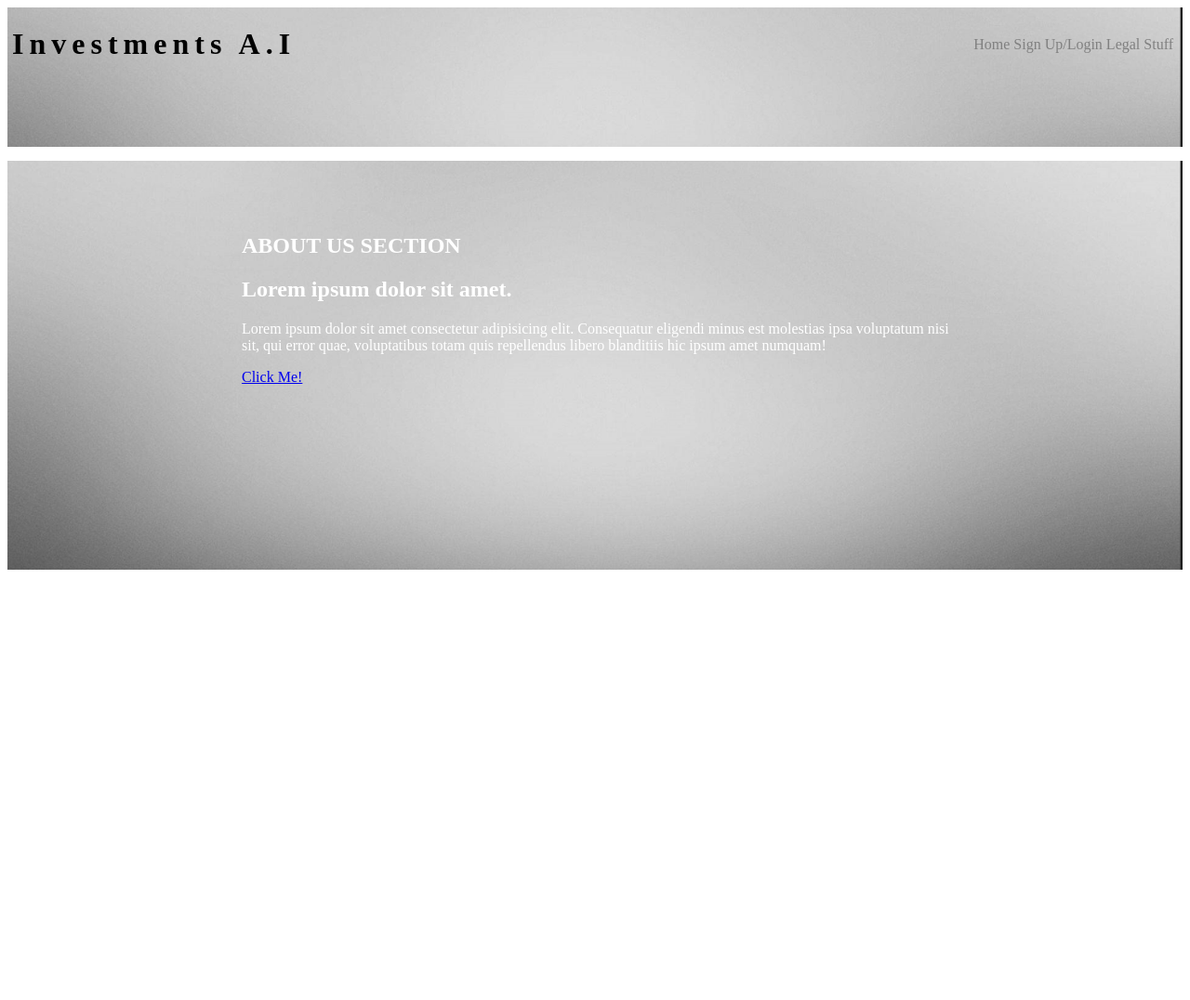
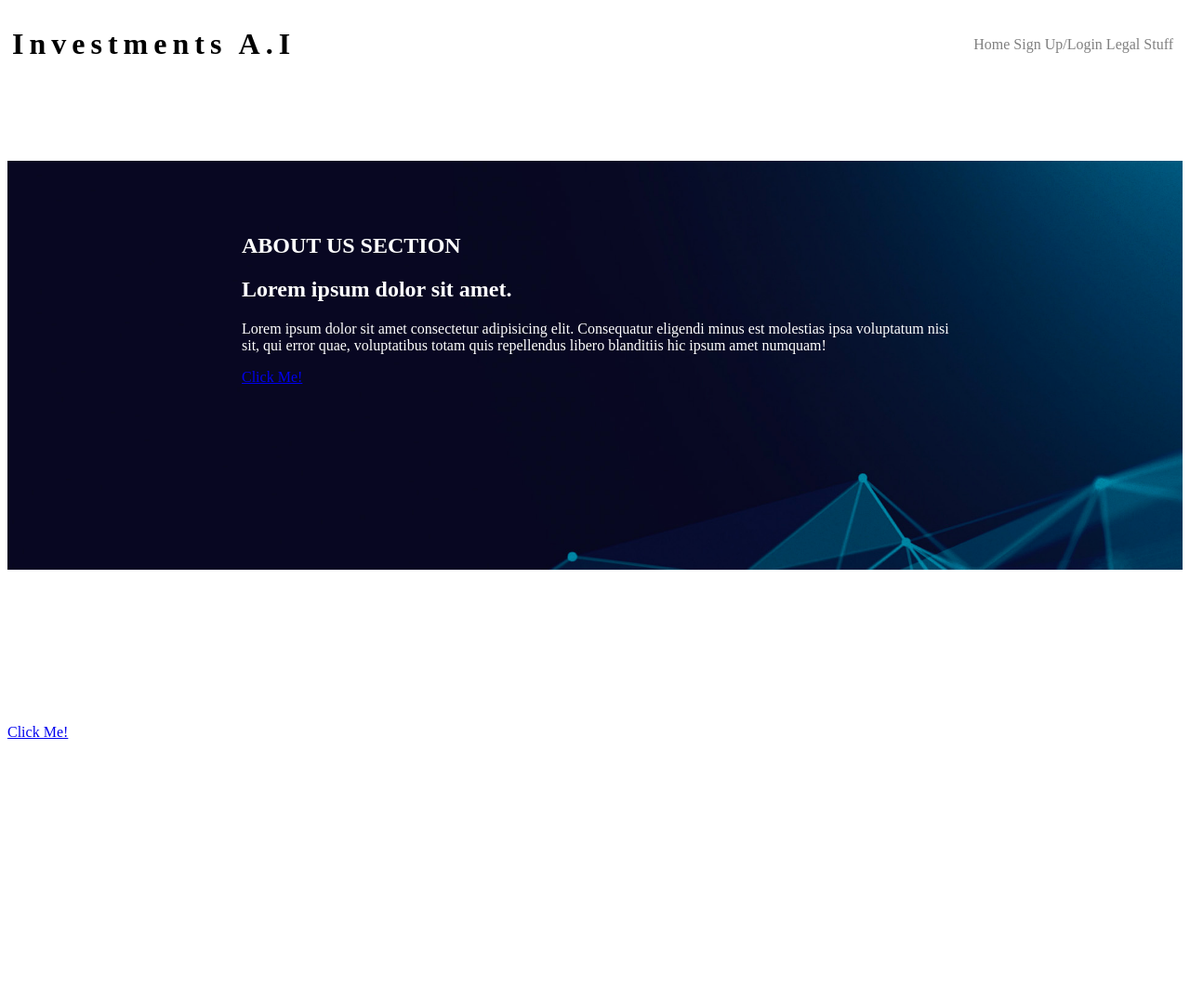
Before and after one commit to Blaize-Egelhof/Investments-AI, a plain HTML site: page index.html in a window 1280 px wide. Shown: the whole page at 93% size. Before the commit the page ends 800 px from the top, so only its background shows below. Drawn offline with Linux system fonts and the light colour scheme; a web font is replaced by a local one.

Commit message:
Added Roboto default font-family ,removed header image , updated hero-image

```diff
--- a/assets/css/style.css
+++ b/assets/css/style.css
@@ -1,7 +1,15 @@
+@import url('https://fonts.googleapis.com/css2?family=Roboto&display=swap');
+;
+
+body {
+    font-family: Roboto, serif;
+
+}
+
 header {
     height: 150px;
     width: 100%;
-    background: URL(../images/project1_headerimage.PNG) no-repeat center / cover;
+    background: default;
 }
 
 #logo {
@@ -31,7 +39,7 @@ header {
 #hero-section {
     width: 100%;
     height: 55vh;
-    background: URL(../images/project1_headerimage.PNG) no-repeat center / cover;
+    background: URL(../images/01\ -\ Kipp\ Abstract\ Background\ for\ Tech\ Dots\ &\ Lines\ Connection\ by\ SlidesCorner.com.jpg) no-repeat center / cover;
     color: white;
 
 }
@@ -56,3 +64,28 @@ header {
 info h1 {
     margin-bottom: 5px;
 }
+
+#why-us-section {
+
+    width: 100%;
+    height: 55vh;
+    background: URL(#) no-repeat center / cover;
+    color: white;
+
+
+
+}
+
+#why-us-container {
+    width: 90%;
+    height: 100%;
+    max-width: 800px;
+    margin: 0 auto;
+    display: block;
+    align-items: center;
+    justify-content: center;
+
+
+}
+
+#why-us-content {}
--- a/index.html
+++ b/index.html
@@ -35,7 +35,7 @@
 
     </header>
     <!--END OF Header-->
-    <!--Body-->
+    <!--Start of Hero section-->
     <section id="hero-section">
         <div class="container">
             <div class="info">
@@ -56,6 +56,34 @@
 
     </section>
 
+    <!--End of hero section-->
+
+    <!--Why choose us section-->
+
+    <section id="why-us-section">
+
+        <div class="why-us-container">
+            <div class="why-us-content">
+                <h1>WHY US?</h1>
+                <h2>Lorem ipsum dolor sit amet.</h2>
+                <p>Lorem ipsum dolor sit amet consectetur adipisicing elit. Consequatur eligendi minus est molestias
+                    ipsa voluptatum nisi sit, qui error quae, voluptatibus totam quis repellendus libero blanditiis hic
+                    ipsum amet numquam!</p>
+                <a href="#">Click Me!</a>
+
+
+            </div>
+
+
+
+        </div>
+
+
+
+
+
+    </section>
+
 
 
 
```
Also changed, not shown: assets/images/01 - Kipp Abstract Background for Tech Dots & Lines Connection by SlidesCorner.com.jpg (added).
